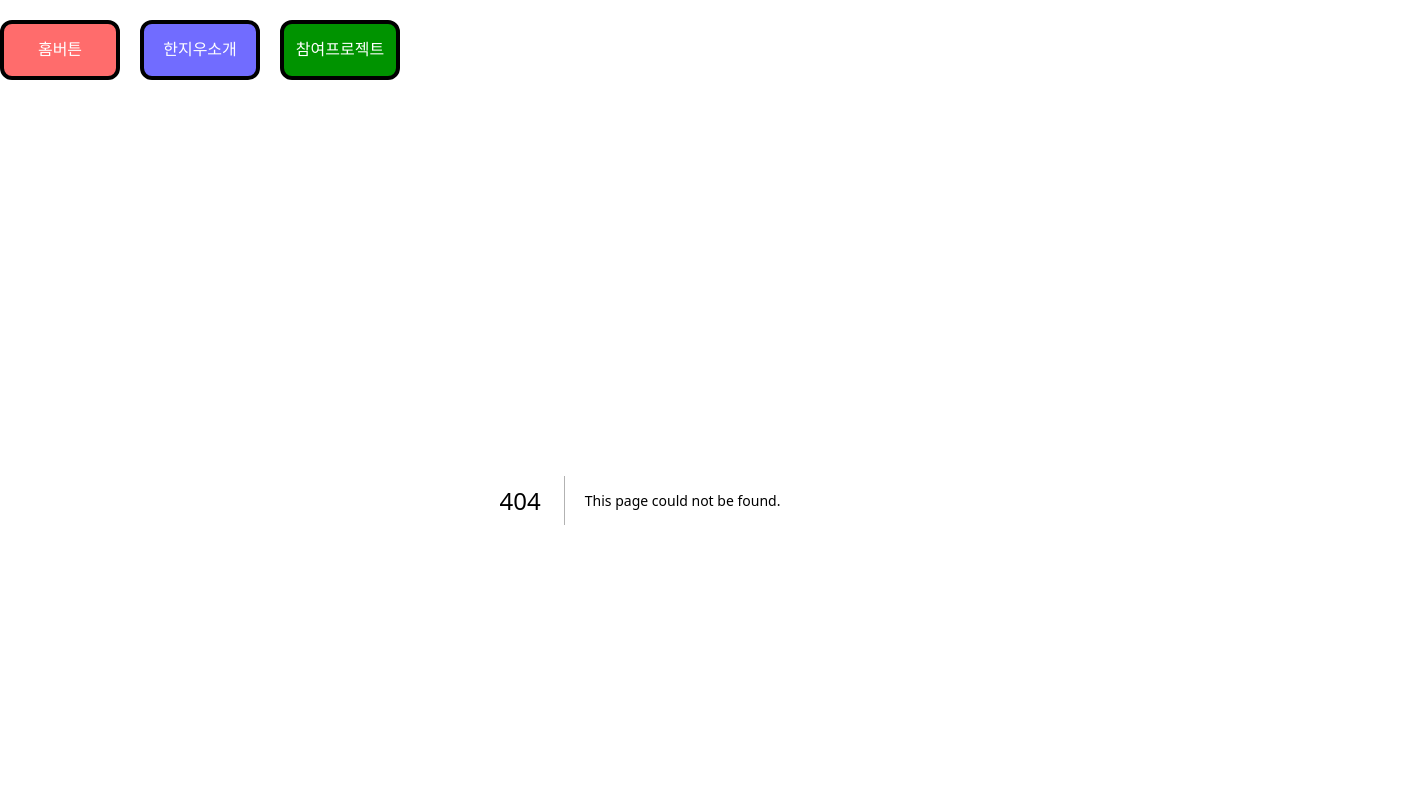
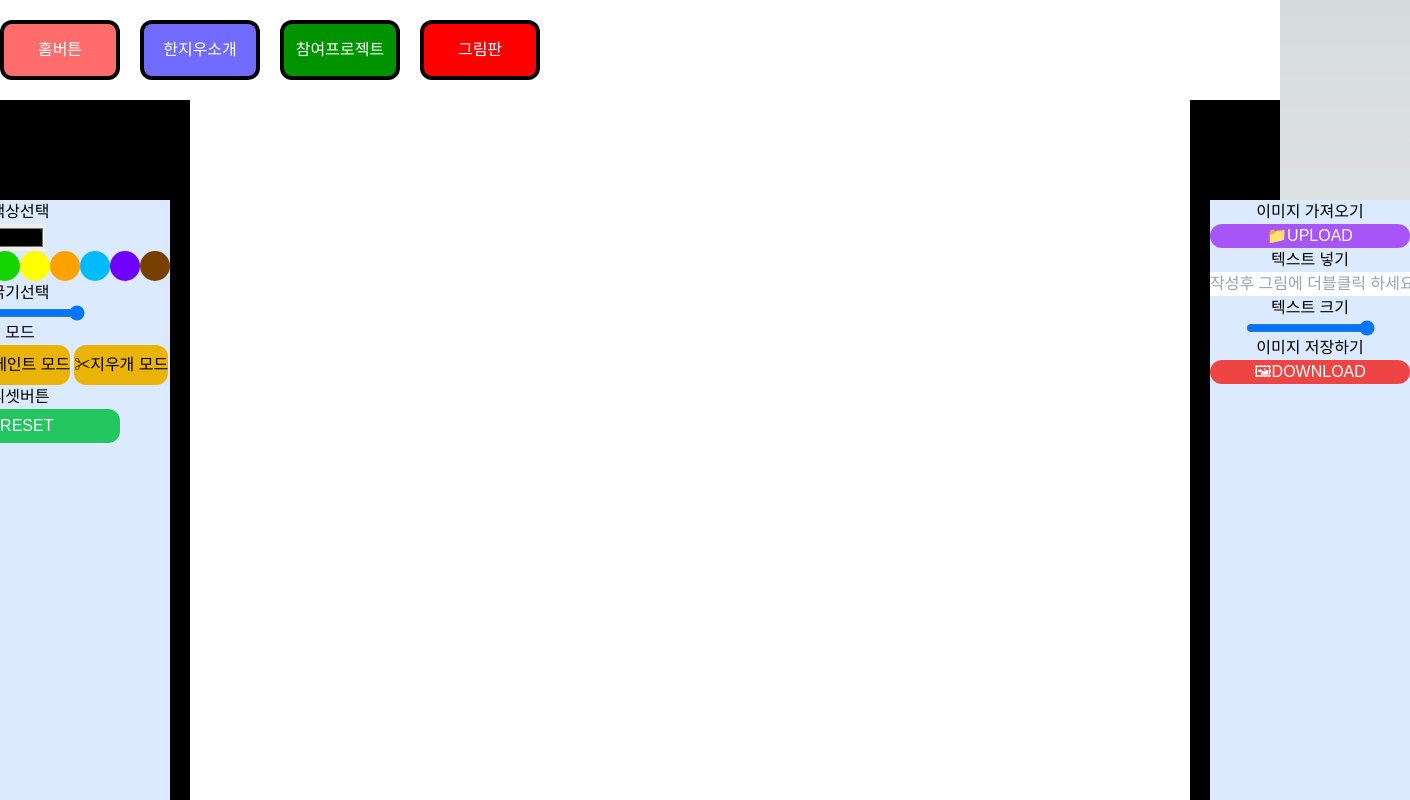
Before and after one commit to hanjiwoo/portfolio, a Next.js app: page /canvas in a window 1280 px wide. Before the commit this address had no page. Shown: the top 800 px of the page, 1410 px wide, since content can reach past the window. Built offline with nearby package versions, Linux system fonts and the light colour scheme; a web font is replaced by a local one.

Commit message:
그림판 완성

```diff
--- /dev/null
+++ b/src/app/canvas/page.tsx
@@ -0,0 +1,6 @@
+import Mainbody from "@/components/canvas/MainBody";
+import React from "react";
+
+export default function page() {
+  return <Mainbody />;
+}
--- /dev/null
+++ b/src/components/canvas/ColorArray.tsx
@@ -0,0 +1,12 @@
+export const colorArray = [
+  "#000000",
+  "#ffffff",
+  "#ff0000",
+  "#000dff",
+  "#15d400",
+  "#ffff00",
+  "#ffa200",
+  "#00bbff",
+  "#6f00ff",
+  "#784000",
+];
--- /dev/null
+++ b/src/components/canvas/MainBody.tsx
@@ -0,0 +1,258 @@
+"use client";
+import React, { RefObject, useEffect, useRef, useState } from "react";
+import { colorArray } from "./ColorArray";
+
+export default function Mainbody() {
+  const ref: RefObject<HTMLCanvasElement> = useRef(null);
+  const contextRef = useRef<CanvasRenderingContext2D | null | undefined>(null);
+  const [isDrawing, setIsDrawing] = useState(false);
+  const [pickColor, setPickColor] = useState("#000000");
+  const [mode, setMode] = useState("pen");
+  const textRef = useRef<string>();
+  const fontRef = useRef<HTMLInputElement>(null);
+  const drawStart = (e: React.MouseEvent<HTMLCanvasElement, MouseEvent>) => {
+    const { offsetX, offsetY } = e.nativeEvent;
+    contextRef.current?.beginPath();
+    if (mode === "pen") {
+      contextRef.current?.moveTo(offsetX, offsetY);
+      setIsDrawing(true);
+    }
+    if (mode === "paint") {
+      contextRef.current?.fillRect(0, 0, 1000, 1000);
+    }
+    if (mode === "eraser") {
+      contextRef.current?.save();
+      if (contextRef.current) {
+        contextRef.current.strokeStyle = "white";
+        setIsDrawing(true);
+      }
+    }
+  };
+  const drawEnd = (e: React.MouseEvent<HTMLCanvasElement, MouseEvent>) => {
+    if (mode === "eraser") {
+      contextRef.current?.restore();
+    }
+    setIsDrawing(false);
+  };
+
+  const drawing = (e: React.MouseEvent<HTMLCanvasElement, MouseEvent>) => {
+    const { offsetX, offsetY } = e.nativeEvent;
+    if (!isDrawing) {
+      return;
+    }
+    contextRef.current?.lineTo(offsetX, offsetY);
+    contextRef.current?.stroke();
+  };
+  const colorChange = (e: React.ChangeEvent<HTMLInputElement>) => {
+    // console.log(e.target.value);
+    if (contextRef.current) {
+      setPickColor(e.target.value);
+      contextRef.current.strokeStyle = e.target.value;
+      contextRef.current.fillStyle = e.target.value;
+    }
+  };
+  const colorChange2 = (e: React.MouseEvent<HTMLDivElement, MouseEvent>) => {
+    // console.log(e.currentTarget.dataset);
+    if (e.currentTarget.dataset.color && contextRef.current) {
+      setPickColor(e.currentTarget.dataset.color);
+      contextRef.current.strokeStyle = e.currentTarget.dataset.color;
+      contextRef.current.fillStyle = e.currentTarget.dataset.color;
+    }
+  };
+  const weightChange = (e: React.ChangeEvent<HTMLInputElement>) => {
+    if (contextRef.current) {
+      contextRef.current.lineWidth = +e.target.value;
+    }
+  };
+  const modeChange = (e: React.MouseEvent<HTMLButtonElement, MouseEvent>) => {
+    setMode(e.currentTarget.id);
+  };
+  const resetBtn = () => {
+    const yesNo = confirm("그림을 다 지울까요?");
+    if (yesNo) {
+      contextRef.current?.reset();
+    }
+  };
+  const getImage = (e: React.ChangeEvent<HTMLInputElement>) => {
+    if (e.target.files) {
+      const 이미지 = URL.createObjectURL(e.target.files[0]);
+      // console.log(이미지);
+      const imgimg = document.createElement("img");
+      imgimg.src = 이미지;
+      imgimg.onload = () => {
+        contextRef.current?.drawImage(imgimg, 0, 0, 1000, 1000);
+      };
+    }
+  };
+  const textPutting = (e: React.ChangeEvent<HTMLInputElement>) => {
+    textRef.current = e.target.value;
+  };
+  const textPutting2 = (e: React.MouseEvent<HTMLCanvasElement, MouseEvent>) => {
+    if (textRef.current && contextRef.current) {
+      contextRef.current?.save();
+      contextRef.current.lineWidth = 2;
+      contextRef.current?.fillText(
+        textRef.current,
+        e.nativeEvent.offsetX,
+        e.nativeEvent.offsetY
+      );
+      contextRef.current.restore();
+    }
+  };
+  const fontChange = (e: React.ChangeEvent<HTMLInputElement>) => {
+    if (contextRef.current && e.target.value) {
+      contextRef.current.font = `${e.target.value}px roboto`;
+    }
+  };
+  const saveImage = () => {
+    const url = ref.current?.toDataURL();
+    const anchor = document.createElement("a");
+    if (url) {
+      anchor.href = url;
+      anchor.download = "한지우.png";
+      anchor.click();
+    }
+  };
+  useEffect(() => {
+    const canvas = ref.current;
+    if (canvas) {
+      canvas.width = 1000;
+      canvas.height = 1000;
+      // canvas.style.width = `${window.innerWidth}px`;
+      // canvas.style.height = `${window.innerHeight}px`;
+    }
+
+    const ctx = canvas?.getContext("2d");
+    if (ctx) {
+      // ctx?.scale(1, 1);
+      ctx.lineCap = "round";
+      ctx.strokeStyle = "black";
+      ctx.lineWidth = 5;
+      contextRef.current = ctx;
+    }
+  }, []);
+
+  return (
+    <div className="flex flex-row justify-center gap-5 items-center bg-black ">
+      <div className="bg-blue-100 w-[300px] h-[800px] flex flex-col items-center">
+        <h1>색상선택</h1>
+        <div className="bg-white flex items-center rounded-lg cursor-pointer">
+          <input
+            value={pickColor}
+            onChange={(e) => colorChange(e)}
+            type="color"
+          />
+        </div>
+        <section className="flex">
+          {colorArray.map((color) => {
+            return (
+              <div
+                onClick={(e) => colorChange2(e)}
+                key={color}
+                data-color={color}
+                style={{
+                  background: color,
+                  width: "30px",
+                  height: "30px",
+                  borderRadius: "50%",
+                  cursor: "pointer",
+                }}
+              ></div>
+            );
+          })}
+        </section>
+        <h2>굵기선택</h2>
+        <input
+          type="range"
+          onChange={(e) => weightChange(e)}
+          max={10}
+          min={1}
+        />
+        <h2>모드</h2>
+        <div className="flex gap-1">
+          <button
+            onClick={(e) => modeChange(e)}
+            id="pen"
+            className={`bg-yellow-500 rounded-xl ${
+              mode === "pen" && "border-red-500 border-8"
+            }`}
+          >
+            🖍연필 모드
+          </button>
+          <button
+            onClick={(e) => modeChange(e)}
+            id="paint"
+            className={`bg-yellow-500 rounded-xl ${
+              mode === "paint" && "border-red-500 border-8"
+            }`}
+          >
+            🎨페인트 모드
+          </button>{" "}
+          <button
+            onClick={(e) => modeChange(e)}
+            id="eraser"
+            className={`bg-yellow-500 rounded-xl ${
+              mode === "eraser" && "border-red-500 border-8"
+            }`}
+          >
+            ✂지우개 모드
+          </button>
+        </div>
+        <h2>리셋버튼</h2>
+        <button
+          onClick={resetBtn}
+          className="bg-green-500 text-white p-[5px] rounded-xl w-[200px]"
+        >
+          ⛏RESET{" "}
+        </button>
+      </div>
+      <canvas
+        ref={ref}
+        onMouseDown={(e) => drawStart(e)}
+        onMouseUp={(e) => drawEnd(e)}
+        onMouseMove={(e) => drawing(e)}
+        onMouseLeave={(e) => drawEnd(e)}
+        onDoubleClick={(e) => textPutting2(e)}
+        style={{ background: "white" }}
+      ></canvas>{" "}
+      <div className="bg-blue-100 w-[300px] h-[800px] flex flex-col items-center">
+        <h2>이미지 가져오기</h2>{" "}
+        <label
+          className="bg-purple-500 text-white rounded-xl w-[200px] text-center cursor-pointer"
+          htmlFor="file"
+        >
+          📁UPLOAD
+        </label>
+        <input
+          onChange={(e) => getImage(e)}
+          id="file"
+          type="file"
+          accept="image/*"
+          style={{ display: "none" }}
+        />
+        <h2>텍스트 넣기</h2>
+        <input
+          onChange={(e) => textPutting(e)}
+          className="w-[200px] text-center"
+          placeholder="작성후 그림에 더블클릭 하세요"
+        />
+        <h2>텍스트 크기</h2>
+        <div className="flex">
+          <input
+            onChange={(e) => fontChange(e)}
+            type="range"
+            max="50"
+            min="20"
+          />
+        </div>{" "}
+        <h2>이미지 저장하기</h2>
+        <button
+          onClick={saveImage}
+          className="bg-red-500 text-white rounded-xl w-[200px]"
+        >
+          🖼DOWNLOAD
+        </button>
+      </div>
+    </div>
+  );
+}
--- a/src/components/layout/Header.tsx
+++ b/src/components/layout/Header.tsx
@@ -15,6 +15,9 @@ export default function Header() {
       <Link href="/projects">
         <HeaderBtn text="참여프로젝트" color="#009300" />
       </Link>
+      <Link href="/canvas">
+        <HeaderBtn text="그림판" color="red" />
+      </Link>
     </div>
   );
 }
```
